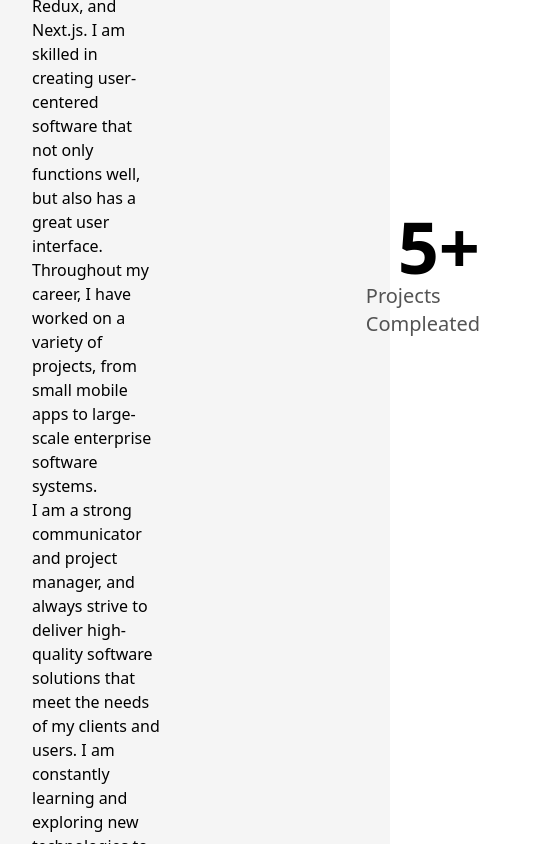
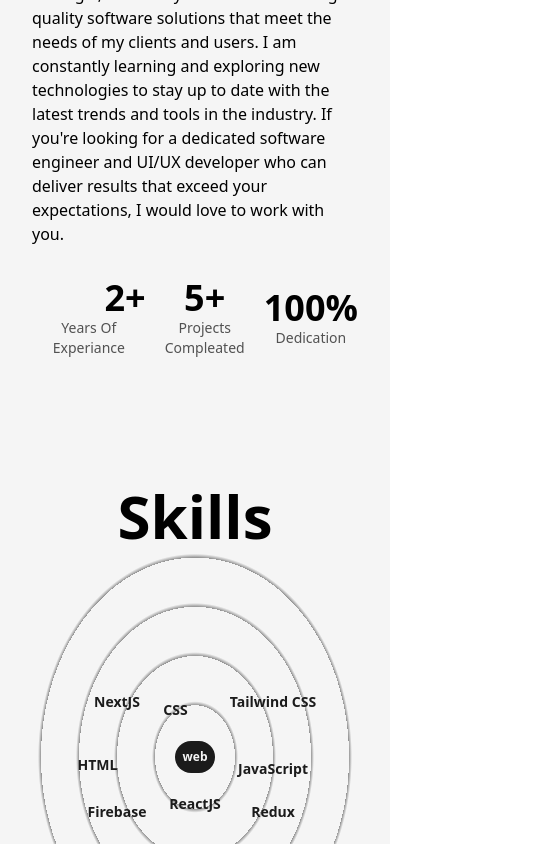
Before and after one commit to nuwandm/my-portfolio, a Next.js app: page /about in a window 390 px wide. Shown: the part 1156-2000 px from the top of the page, 558 px wide, since content can reach past the window. Built offline with nearby package versions, Linux system fonts and the light colour scheme.

Commit message:
made about page responsive

```diff
--- a/src/components/Experience.js
+++ b/src/components/Experience.js
@@ -7,7 +7,7 @@
   return (
     <li
       ref={ref}
-      className="my-8 fist:mt-0 last:mb-0 w-[60%] mx-auto flex flex-col items-center justify-between"
+      className="my-8 fist:mt-0 last:mb-0 w-[60%] mx-auto flex flex-col items-center justify-between  md:w-[80%]"
     >
       <LiIcon reference={ref} />
       <motion.div
@@ -15,16 +15,16 @@
         whileInView={{ y: 0 }}
         transition={{ duration: 1, type: "spring" }}
       >
-        <h3 className="capitalize font-bold text-2xl">
+        <h3 className="capitalize font-bold text-2xl sm:text-xl xs:text-lg">
           {position}&nbsp;
           <a href={companyLink} target="_blank" className="text-primary dark:text-primaryDark capitalize">
             @{company}
           </a>
         </h3>
-        <span className="capitalize font-medium text-dark/75 dark:text-light/75">
+        <span className="capitalize font-medium text-dark/75 dark:text-light/75 xs:text-sm">
           {time} | {address}
         </span>
-        <p className="font-medium w-full">{work}</p>
+        <p className="font-medium w-full md:text-sm">{work}</p>
       </motion.div>
     </li>
   );
@@ -37,15 +37,17 @@
   });
   return (
     <div className="my-64">
-      <h2 className="font-bold text-8xl mb-32 w-full text-center">
+      <h2 className="font-bold text-8xl mb-32 w-full text-center md:text-6xl xs:text-4xl md:mb-16">
         Experience
       </h2>
-      <div ref={ref} className="w-[75%] mx-auto relative">
+      <div ref={ref} className="w-[75%] mx-auto relative lg:w-[90%] md:w-full">
         <motion.div
           style={{ scaleY: scrollYProgress }}
-          className="absolute left-9 top-0 w-[4px] h-full bg-dark origin-top dark:bg-primaryDark"
+          className="absolute left-9 top-0 w-[4px] h-full bg-dark origin-top dark:bg-primaryDark
+          md:w-[2px] md:left-[30px] xs:left-[20px]
+          "
         />
-        <ul className="w-full flex flex-col items-start justify-between ml-4  ">
+        <ul className="w-full flex flex-col items-start justify-between ml-4 xs:ml-2  ">
           <Details
             position="software Engineer"
             company="SmartCode"
--- a/src/components/LiIcon.js
+++ b/src/components/LiIcon.js
@@ -9,7 +9,7 @@
   });
   return (
     <figure className="absolute left-0 stroke-dark dark:stroke-light">
-      <svg className="-rotate-90" width="75" height="75" viewBox="0 24 100 100">
+      <svg className="-rotate-90 md:w-[60px] md:h-[60px] xs:w-[40px] xs:h-[40px]" width="75" height="75" viewBox="0 24 100 100">
         <circle
           cx="75"
           cy="75"
--- a/src/components/Skills.js
+++ b/src/components/Skills.js
@@ -4,7 +4,9 @@
 const Skill = ({ name, x, y }) => {
   return (
     <motion.div
-      className="flex items-center justify-center rounded-full font-semibold bg-dark text-light shadow-dark py-3 px-6 cursor-pointer absolute dark:text-dark dark:bg-lime-200 "
+      className="flex items-center justify-center rounded-full font-semibold bg-dark text-light shadow-dark py-3 px-6 cursor-pointer absolute dark:text-dark dark:bg-light
+      lg:py-2 lg:px-4 md:text-sm md:py-1.5 md:px-3 xs:bg-transparent xs:dark:bg-transparent
+      xs:text-dark xs:dark:text-light"
       whileHover={{ scale: 1.5 }}
       initial={{ x: 0, y: 0 }}
       whileInView={{ x: x, y: y, transition: { duration: 1.5 } }}
@@ -18,10 +20,17 @@
 const Skills = () => {
   return (
     <>
-      <h2 className=" font-bold text-8xl mt-64 w-full text-center">Skills</h2>
-      <div className="w-full h-screen realative flex items-center justify-center rounded-full bg-circularLight dark:bg-circularDark">
+      <h2 className=" font-bold text-8xl mt-64 w-full text-center md:text-6xl md:mt-32">
+        Skills
+      </h2>
+      <div className="w-full h-screen realative flex items-center justify-center rounded-full bg-circularLight dark:bg-circularDark
+      lg:h-[80vh] sm:h-[60vh] xs:h-[50vh]
+      lg:bg-circularLightLg lg:dark:bg-circularDarkLg
+      md:bg-circularLightMd md:dark:bg-circularDarkMd
+      sm:bg-circularLightSm sm:dark:bg-circularDarkSm
+      ">
         <motion.div
-          className="flex items-center justify-center rounded-full font-semibold bg-dark text-light shadow-dark p-8 cursor-pointer  dark:text-dark dark:bg-lime-200  "
+          className="flex items-center justify-center rounded-full font-semibold bg-dark text-light shadow-dark p-8 cursor-pointer  dark:text-dark dark:bg-lime-200  xs:font-bold lg:p-6 md:p-4 xs:text-xs xs:p-2 "
           whileHover={{ scale: 1.5 }}
         >
           web
--- a/src/pages/about.js
+++ b/src/pages/about.js
@@ -19,9 +19,9 @@
       </Head>
       <main className="flex w-full flex-col items-center justify-center dark:text-light">
         <Layout className="pt-16">
-          <AnimatedText text="Passion Fuels Purpose!" className="mb-16" />
-          <div className="grid w-full grid-cols-8 gap-16">
-            <div className="col-span-3 flex-com items-start justify-start ">
+          <AnimatedText text="Passion Fuels Purpose!" className="mb-16 lg:!text-7xl sm:!text-6xl xs:!text-4xl sm:mb-8" />
+          <div className="grid w-full grid-cols-8 gap-16 sm:gap-8">
+            <div className="col-span-3 flex-com items-start justify-start xl:col-span-4 md:order-2 md:col-span-8 ">
               <h2 className="mb-4 text-lg font-bold uppercase text-dark/75 dark:text-light/75">
                 BioGraphy
               </h2>
@@ -53,7 +53,7 @@
               </p>
             </div>
             {/* profile pic section */}
-            <div className="col-span-3 relative h-max rounded-2xl border-2 border-solid border-dark bg-light p-8 dark:bg-dark dark:border-light">
+            <div className="col-span-3 relative h-max rounded-2xl border-2 border-solid border-dark bg-light p-8 dark:bg-dark dark:border-light xl:col-span-4 md:order-1 md:col-span-8">
               <div className="absolute top-0 -right-3 -z-10 w-[102%] h-[103%] rounded-[2rem] bg-dark dark:bg-light" />
               <Image
                 src={profilePic}
@@ -64,28 +64,28 @@
               33vw"
               />
             </div>
-            <div className=" col-span-2 flex flex-col items-end justify-between ">
-              <div className="flex flex-col items-end justify-center ">
-                <span className="inline-block text-7xl font-bold">
+            <div className=" col-span-2 flex flex-col items-end justify-between xl:col-span-8 xl:flex-row xl:items-center md:order-3 ">
+              <div className="flex flex-col items-end justify-center xl-items-center">
+                <span className="inline-block text-7xl font-bold md:text-6xl sm:text-5xl xs:text-4xl">
                   <AnimatedNumbers value={2} />+
                 </span>
-                <h2 className="text-xl font-medium capitalize text-dark/75 dark:text-light/75 ">
+                <h2 className="text-xl font-medium capitalize text-dark/75 dark:text-light/75 xl:text-center md:text-lg sm:text-base xs:text-sm ">
                   Years Of Experiance
                 </h2>
               </div>
-              <div className="flex flex-col items-end justify-center ">
-                <span className="inline-block text-7xl font-bold">
+              <div className="flex flex-col items-end justify-center xl:items-center ">
+                <span className="inline-block text-7xl font-bold md:text-6xl sm:text-5xl xs:text-4xl">
                   <AnimatedNumbers value={5} />+
                 </span>
-                <h2 className="text-xl font-medium capitalize text-dark/75 dark:text-light/75  ">
+                <h2 className="text-xl font-medium capitalize text-dark/75 dark:text-light/75 xl:text-center md:text-lg sm:text-base xs:text-sm  ">
                   Projects Compleated
                 </h2>
               </div>
-              <div className="flex flex-col items-end justify-center ">
-                <span className="inline-block text-7xl font-bold">
+              <div className="flex flex-col items-end justify-center xl:items-center ">
+                <span className="inline-block text-7xl font-bold md:text-6xl sm:text-5xl xs:text-4xl">
                   <AnimatedNumbers value={100} />%
                 </span>
-                <h2 className="text-xl font-medium capitalize text-dark/75 dark:text-light/75  ">
+                <h2 className="text-xl font-medium capitalize text-dark/75 dark:text-light/75 xl:text-center md:text-lg sm:text-base xs:text-sm  ">
                   Dedication
                 </h2>
               </div>
--- a/tailwind.config.js
+++ b/tailwind.config.js
@@ -20,9 +20,28 @@
       },
       backgroundImage: {
         circularLight:
-          "repeating-radial-gradient(rgba(0,0,0,0.4) 2px,#f5f5f5 5px ,#f5f5f5 100px);",
-        circularDark:
-          "repeating-radial-gradient(rgba(255,255,255,0.5) 2px,#1b1b1b 8px ,#1b1b1b 100px);",
+        "repeating-radial-gradient(rgba(0,0,0,0.4) 2px,#f5f5f5 5px,#f5f5f5 100px)",
+
+    circularDark:
+        "repeating-radial-gradient(rgba(255,255,255,0.5) 2px,#1b1b1b 8px,#1b1b1b 100px)",
+
+    circularLightLg:
+        "repeating-radial-gradient(rgba(0,0,0,0.4) 2px,#f5f5f5 5px,#f5f5f5 80px)",
+
+    circularDarkLg:
+        "repeating-radial-gradient(rgba(255,255,255,0.5) 2px,#1b1b1b 8px,#1b1b1b 80px)",
+
+    circularLightMd:
+        "repeating-radial-gradient(rgba(0,0,0,0.4) 2px,#f5f5f5 5px,#f5f5f5 60px)",
+
+    circularDarkMd:
+        "repeating-radial-gradient(rgba(255,255,255,0.5) 2px,#1b1b1b 6px,#1b1b1b 60px)",
+
+    circularLightSm:
+        "repeating-radial-gradient(rgba(0,0,0,0.4) 2px,#f5f5f5 5px,#f5f5f5 40px)",
+
+    circularDarkSm:
+        "repeating-radial-gradient(rgba(255,255,255,0.5) 2px,#1b1b1b 4px,#1b1b1b 40px)",
       },
     },
     screens: {
```
Also changed, not shown: src/components/Education.js (+11 -13 lines).
